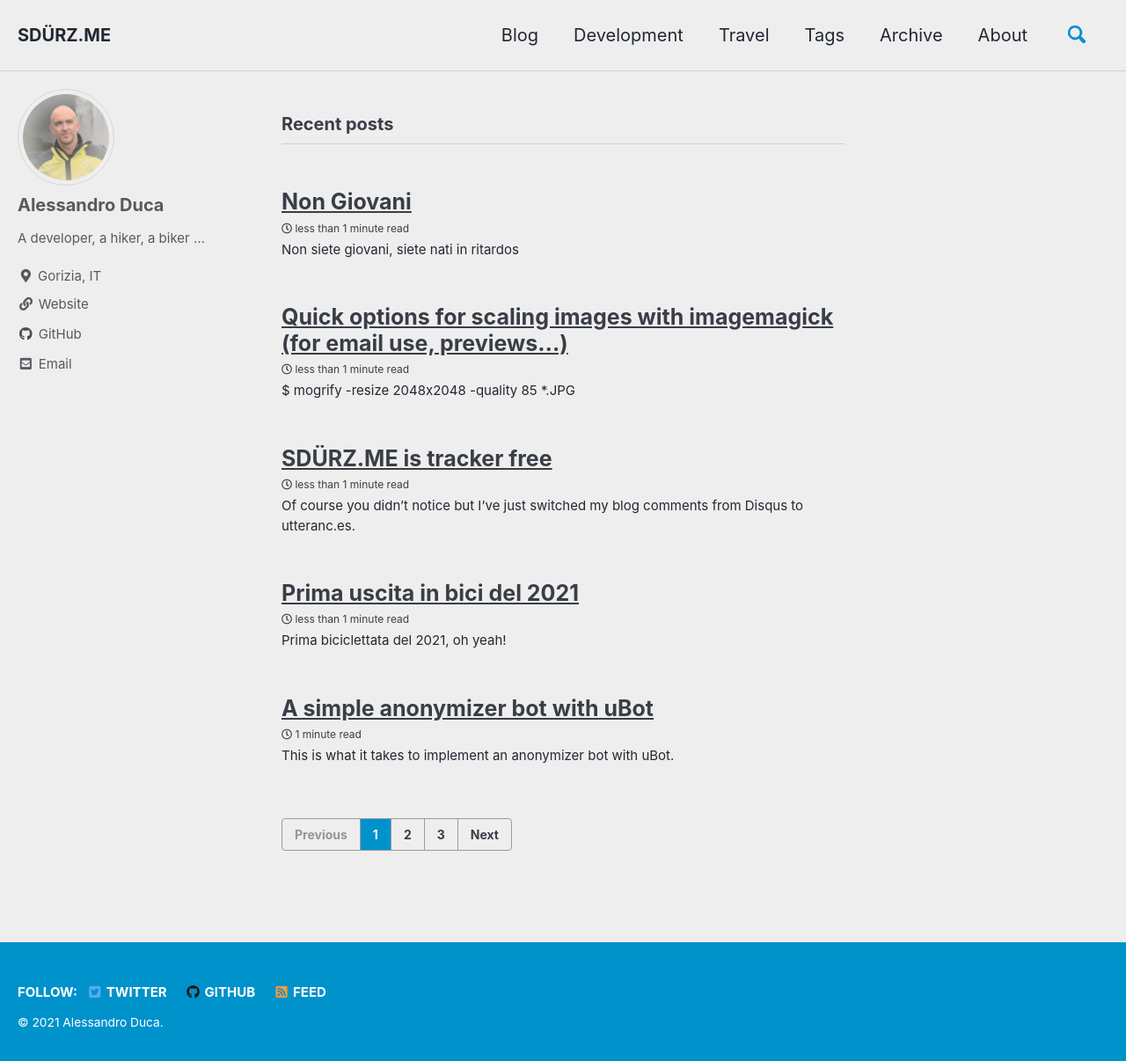
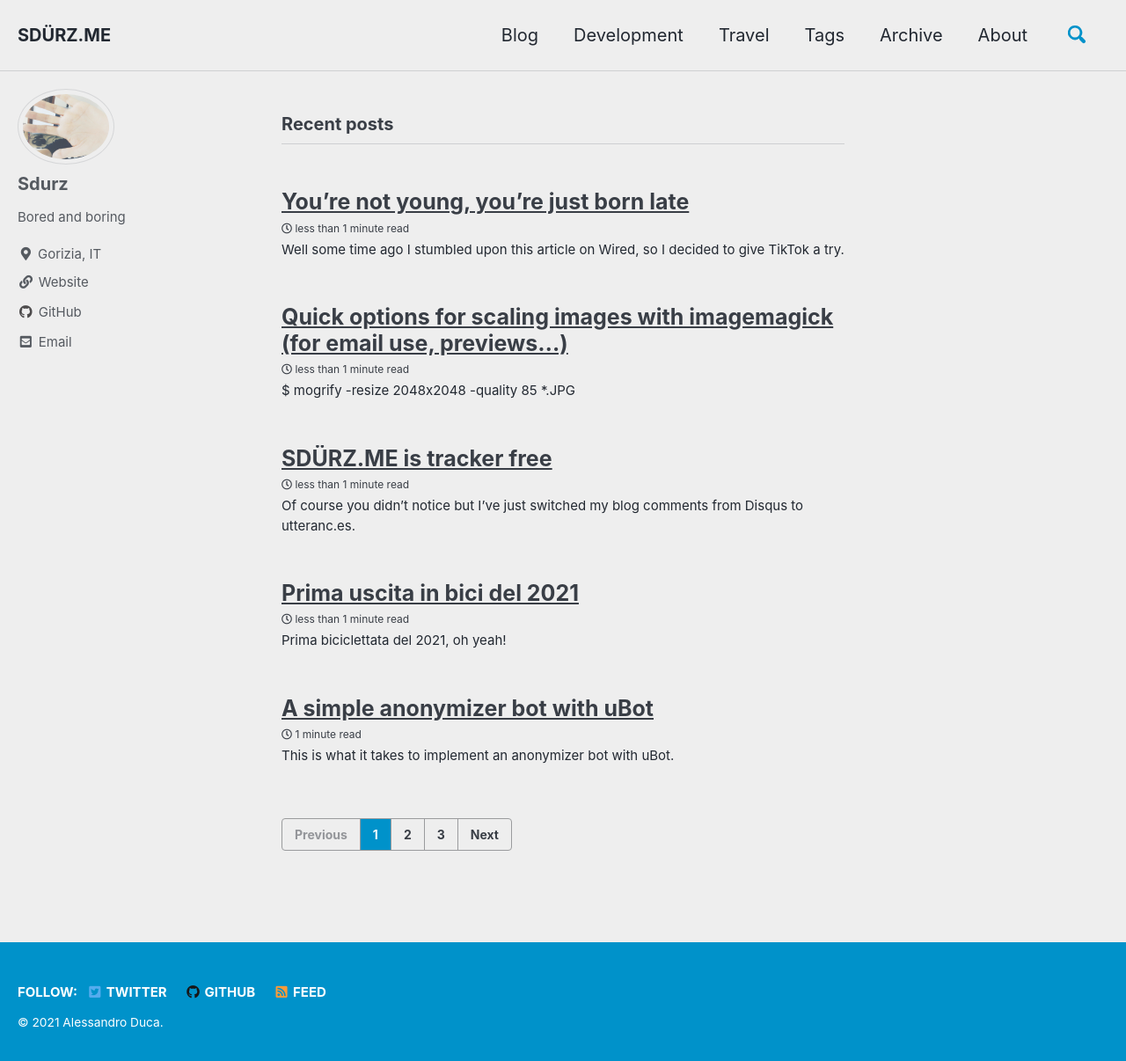
Before and after one commit to sdurz/sdurz-me, a Jekyll site: the page built from index.html, in a window 1280 px wide and 1212 px high. Shown: the top 1206 px of the window at 88% size. Built offline with Jekyll 4.4.1, drawn with Linux system fonts in a browser that asks for light colours; cached includes are drawn as plain includes; the list of posts is cut into pages by our own code.

Commit message:
going anonymous

```diff
--- a/_config.yml
+++ b/_config.yml
@@ -91,9 +91,9 @@ analytics:
 
 # Site Author
 author:
-  name             : "Alessandro Duca"
+  name             : "Sdurz"
   avatar           : "/assets/images/alessandro-duca.jpg" # path of avatar image, e.g. "/assets/images/bio-photo.jpg"
-  bio              : "A developer, a hiker, a biker ..."
+  bio              : "Bored and boring"
   location         : "Gorizia, IT"
   email            : sandro@sdurz.me
   links:
--- a/_posts/2021-08-18-non-giovani.md
+++ /dev/null
@@ -1,7 +0,0 @@
----
-layout: single
-category: blog
-tag: blog ramblings
----
-
-Non siete giovani, siete nati in ritardos
--- /dev/null
+++ b/_posts/2021-08-18-not-young-just-late.md
@@ -0,0 +1,18 @@
+---
+layout: single
+category: blog
+title: You're not young, you're just born late
+tag: blog ramblings tiktok ageism
+---
+
+Well some time ago I stumbled upon [this article](https://www.wired.com/story/tiktok-gen-x-90s-teen-spirit/) on Wired, so I decided to give TikTok a try.
+
+Of course, as a lurker. I don't like to publish content for the sake of visibility, I still don't get this thing of _metterci la faccia_ as we say in Italy. I first come on the internet
+in mid '90s when everything was anonymous and noone cared about your true name, your face or even worse, your car.
+
+Ok, that's not the point of this post. The point is TikTok is entirely focused on short videos and this lead naturally to comedy, short and hilarious gags, sometimes sarcastic. Still TikTok brings a lot of showoff
+from the usual
+
+Nothing new in my opinion, lot of comedy because the format lends to it. Something valueable, mostly not.
+
+The one thing that TikTok has to offer is ageism, tons of it.
```
Also changed, not shown: assets/images/alessandro-duca.jpg.
